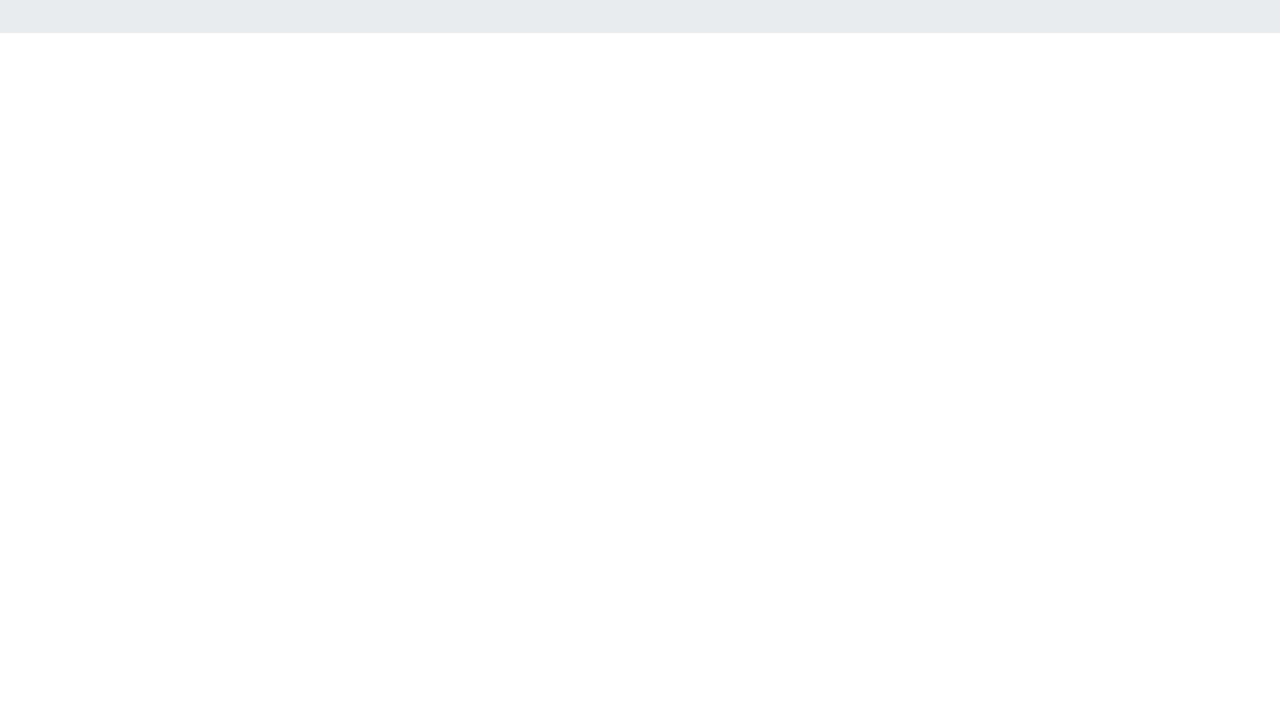
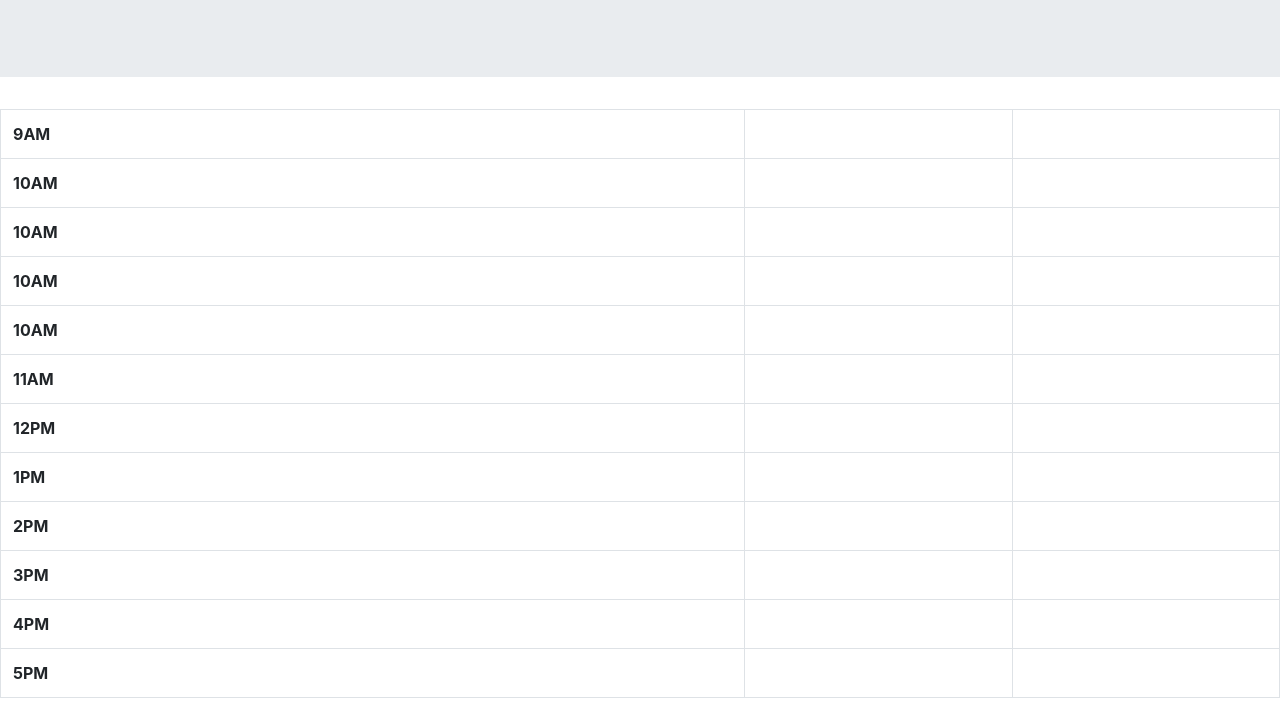
Before and after one commit to UshTae/Day-Planner, a plain HTML site: page index.html in a window 1280 px wide. Shown: the part 172-886 px from the top of the page. Before the commit the page ends 800 px from the top, so only its background shows below. Drawn offline with nearby package versions, Linux system fonts and the light colour scheme.

Commit message:
adding own style sheet and table to body

```diff
--- a/index.html
+++ b/index.html
@@ -4,19 +4,22 @@
     <meta charset="UTF-8">
     <meta http-equiv="X-UA-Compatible" content="IE=edge">
     <meta name="viewport" content="width=device-width, initial-scale=1.0">
-    <link rel="stylesheet" href="https://maxcdn.bootstrapcdn.com/bootstrap/3.4.1/css/bootstrap.min.css">
+    <link rel="stylesheet" href="./assets/css/style.css">
+
+ <!-- adding moment link here  -->
+   <script
+   type="text/javascript"
+   src="https://cdnjs.cloudflare.com/ajax/libs/moment.js/2.27.0/moment.min.js"></script>
 
    <!-- adding bootstap -->
    <link rel="stylesheet"
    href="https://cdnjs.cloudflare.com/ajax/libs/twitter-bootstrap/4.5.0/css/bootstrap.min.css">
+
    <!-- adding jquiery  -->
        <link
        rel="stylesheet"
        href="https://code.jquery.com/ui/1.12.1/themes/base/jquery-ui.css">
-   <!-- adding moment link here  -->
-   <script
-   type="text/javascript"
-   src="https://cdnjs.cloudflare.com/ajax/libs/moment.js/2.27.0/moment.min.js"></script>
+
 
     <title>Day Planner</title>
 
@@ -31,6 +34,95 @@
         </div>
       </div>
 
+    <!-- forms -->
+    <table class="table table-bordered">
+        <tbody>
+          <tr>
+            <th scope="row">9AM</th>
+            <!-- form -->
+            <td></td>
+            <td></td>
+          </tr>
+          <tr>
+            <th scope="row">10AM</th>
+            <!-- form -->
+            <td></td>
+            <td></td>
+          </tr>
+
+          <tr>
+            <th scope="row">10AM</th>
+            <!-- form -->
+            <td></td>
+            <td></td>
+          </tr>
+
+          <tr>
+            <th scope="row">10AM</th>
+            <!-- form -->
+            <td></td>
+            <td></td>
+          </tr>
+
+          <tr>
+            <th scope="row">10AM</th>
+            <!-- form -->
+            <td></td>
+            <td></td>
+          </tr>
+
+          <tr>
+            <th scope="row">11AM</th>
+            <!-- form -->
+            <td></td>
+            <td></td>
+          </tr>
+
+          <tr>
+            <th scope="row">12PM</th>
+            <!-- form -->
+            <td></td>
+            <td></td>
+          </tr>
+
+          <tr>
+            <th scope="row">1PM</th>
+            <!-- form -->
+            <td></td>
+            <td></td>
+          </tr>
+
+          <tr>
+            <th scope="row">2PM</th>
+            <!-- form -->
+            <td></td>
+            <td></td>
+          </tr>
+
+          <tr>
+            <th scope="row">3PM</th>
+            <!-- form -->
+            <td></td>
+            <td></td>
+          </tr>
+
+          <tr>
+            <th scope="row">4PM</th>
+            <!-- form -->
+            <td></td>
+            <td></td>
+          </tr>
+
+          <tr>
+            <th scope="row">5PM</th>
+            <!-- form -->
+            <td></td>
+            <td></td>
+          </tr>
+        </tbody>
+      </table>
+
 </body>
-<script></script>
+<!-- javascript  -->
+<script src="./assets/js/script.js"></script>
 </html>
```
Also changed, not shown: assets/js/script.js (line endings or trailing spaces).
